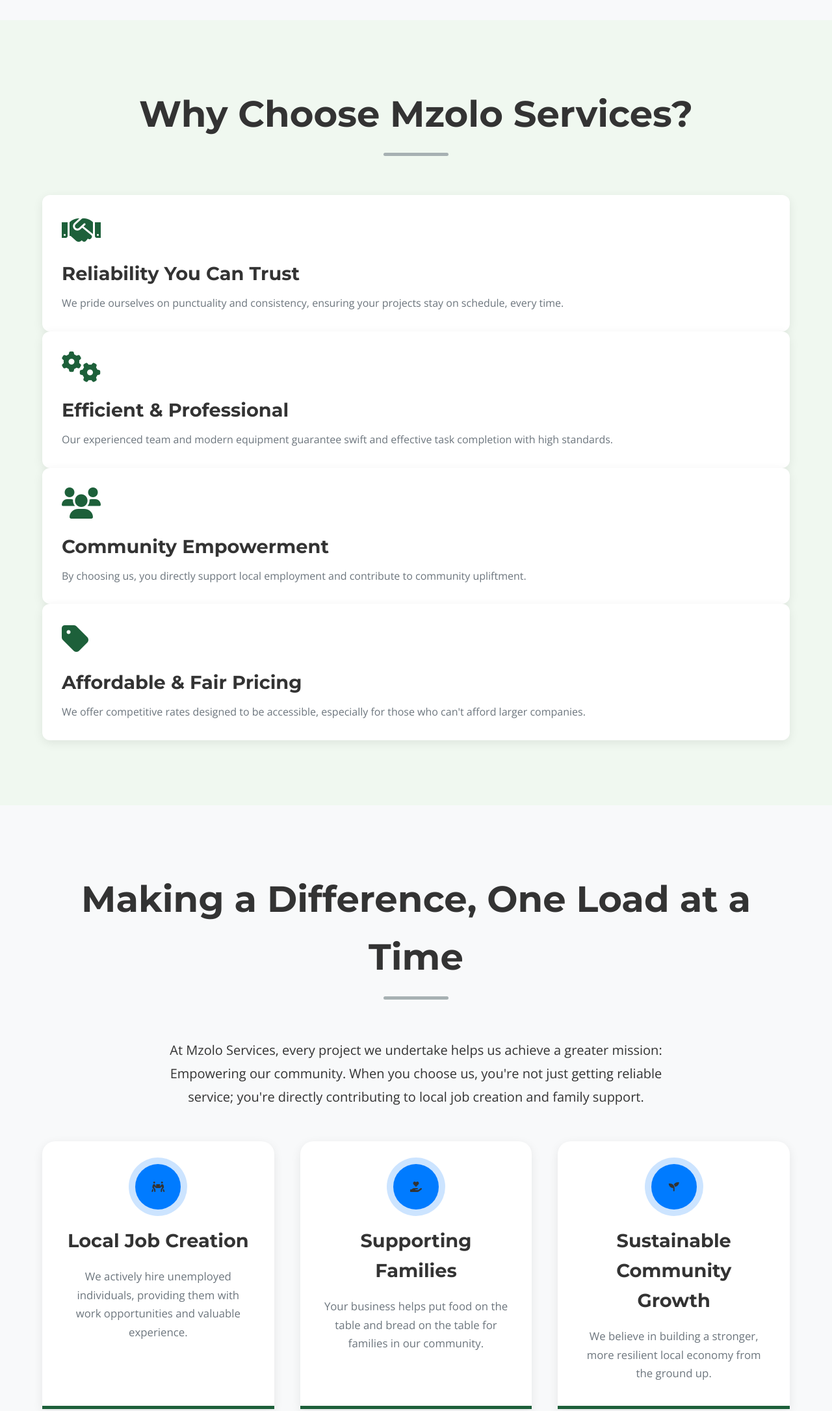
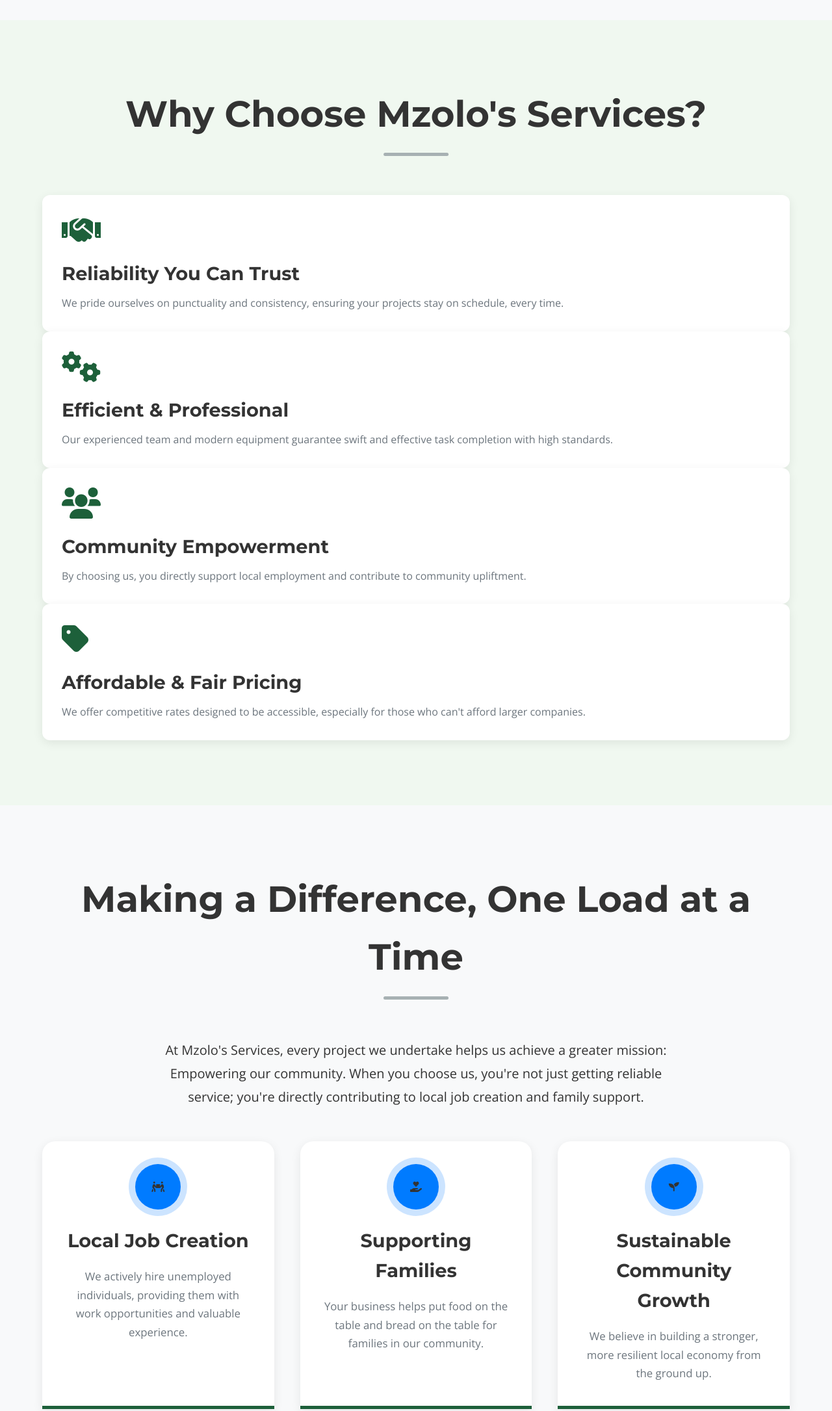
Before and after one commit to SiyaMzolo/mzolo-s-service, a plain HTML site: page index.html in a window 1280 px wide. Shown: the part 3680-5851 px from the top of the page at 65% size. Drawn offline with nearby package versions, Linux system fonts and the light colour scheme.

Commit message:
Update index.html

```diff
--- a/index.html
+++ b/index.html
@@ -89,7 +89,7 @@
 
         <section id="why-choose-us" class="section-padding">
             <div class="container">
-                <h2>Why Choose Mzolo Services?</h2>
+                <h2>Why Choose Mzolo's Services?</h2>
                 <div class="features-grid">
                     <div class="feature-item">
                         <i class="fas fa-handshake fa-3x feature-icon"></i>
@@ -118,7 +118,7 @@
         <section id="community-impact" class="section-padding bg-light">
             <div class="container">
                 <h2>Making a Difference, One Load at a Time</h2>
-                <p class="community-intro-text">At Mzolo Services, every project we undertake helps us achieve a greater mission: Empowering our community. When you choose us, you're not just getting reliable service; you're directly contributing to local job creation and family support.</p>
+                <p class="community-intro-text">At Mzolo's Services, every project we undertake helps us achieve a greater mission: Empowering our community. When you choose us, you're not just getting reliable service; you're directly contributing to local job creation and family support.</p>
                 <div class="impact-grid">
                     <div class="impact-item">
                         <div class="icon-circle small-circle"><i class="fas fa-people-carry service-icon"></i></div>
@@ -164,7 +164,7 @@
 
     <footer id="main-footer">
         <div class="container">
-            <p>&copy; <span id="current-year"></span> Mzolo Services. All rights reserved. | Your Partner for Community-Focused Deliveries & Site Solutions.</p>
+            <p>&copy; <span id="current-year"></span> Mzolo's Services. All rights reserved. | Your Partner for Community-Focused Deliveries & Site Solutions.</p>
         </div>
     </footer>
 
```
